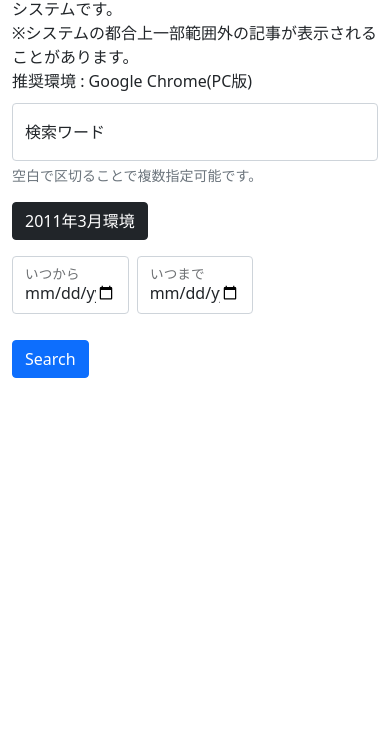
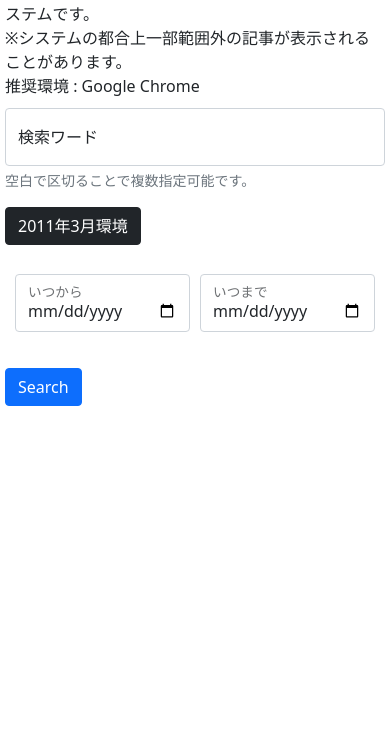
Before and after one commit to KakashiWhite/GB-Search, a plain HTML site: page index.html in a window 390 px wide. Shown: the part 102-844 px from the top of the page. Drawn offline with nearby package versions, Linux system fonts and the light colour scheme.

Commit message:
スマートフォン用の表示を追加。

```diff
--- a/index.html
+++ b/index.html
@@ -1,5 +1,6 @@
 <head>
     <meta charset="utf-8">
+    <meta name="viewport" content="width=device-width,initial-scale=1">
     <title>ゲートボール記事検索システム</title>
     <link href="https://cdn.jsdelivr.net/npm/bootstrap@5.0.2/dist/css/bootstrap.min.css" rel="stylesheet" integrity="sha384-EVSTQN3/azprG1Anm3QDgpJLIm9Nao0Yz1ztcQTwFspd3yD65VohhpuuCOmLASjC" crossorigin="anonymous">
     <script src="https://code.jquery.com/jquery-3.5.1.min.js"></script>
@@ -7,11 +8,11 @@
     <link rel="stylesheet" href="style.css">
 </head>
     <body>
-        <div class="container">
+        <div class="container" style="text-align: left;">
             <h1>ゲートボール記事検索システム</h1>
             <div>あの頃の記事を検索したい！そんな検索を行えるシステムです。</div>
             <div>※システムの都合上一部範囲外の記事が表示されることがあります。</div>
-            <div>推奨環境 : Google Chrome(PC版)</div>
+            <div>推奨環境 : Google Chrome</div>
             <form>
                 <div class="form-floating mb-3">
                     <input type="text" class="form-control" id="searchWords" placeholder="search-words">
@@ -22,13 +23,13 @@
                     <button type="button" class="btn btn-dark" id="gb-2011-03">2011年3月環境</button>
                 </div>
                 <div class="row g-2">
-                    <div class="col-4">
+                    <div class="col-6">
                         <div class="form-floating mb-3">
                             <input type="date" class="form-control" id="fromDatetime" placeholder="search-words" value="">
                             <label for="fromDatetime">いつから</label>
                         </div>
                     </div>
-                    <div class="col-4">
+                    <div class="col-6">
                         <div class="form-floating">
                             <input type="date" class="form-control" id="toDatetime" placeholder="search-words" value="">
                             <label for="toDatetime">いつまで</label>
--- a/style.css
+++ b/style.css
@@ -4,3 +4,8 @@
 form {
     margin-top: 10px;
 }
+@media screen and (max-width: 414px) {
+    .container{padding:5}
+    div[class^="col-"] {padding:5}
+    .row {margin:5;}
+}
```
